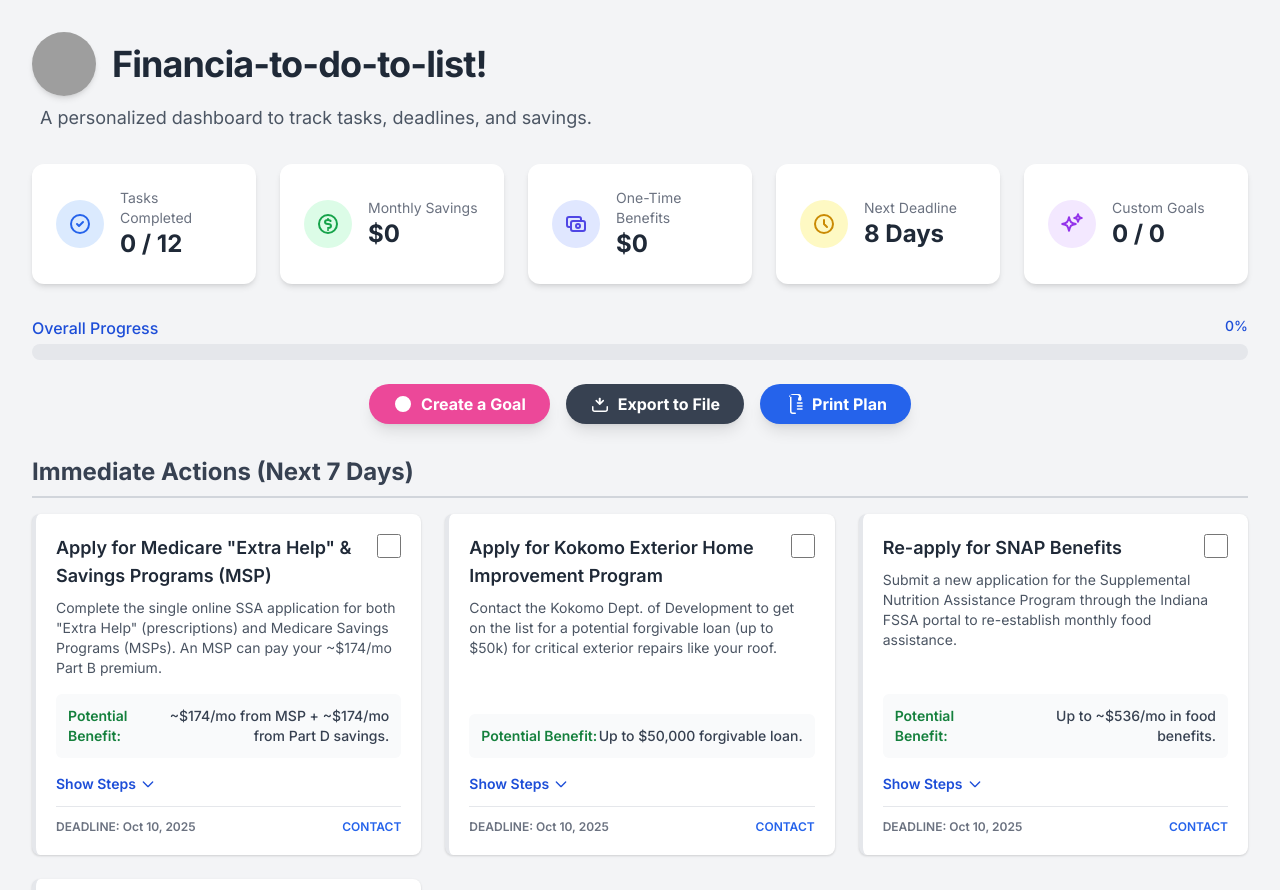
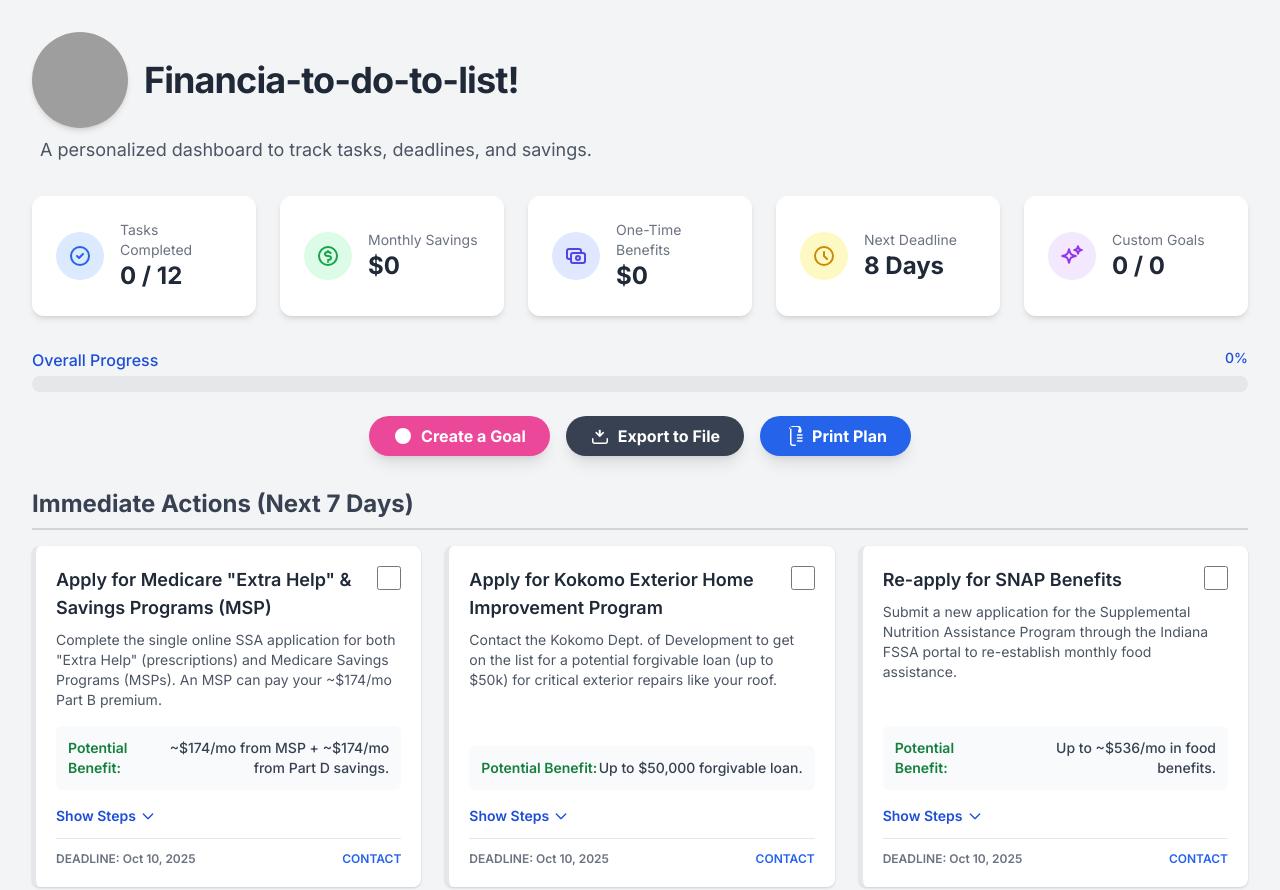
Before and after one commit to Kmberry1989/financiatodotolist, a plain HTML site: page index.html in a window 1280 px wide. Shown: the top 890 px of the page. Drawn offline with nearby package versions, Linux system fonts and the light colour scheme; grey boxes are pictures that could not be loaded.

Commit message:
Update index.html

```diff
--- a/index.html
+++ b/index.html
@@ -79,7 +79,7 @@
         <!-- Header -->
         <header class="mb-8">
             <div class="flex items-center space-x-3 sm:space-x-4">
-                <img src="https://raw.githubusercontent.com/Kmberry1989/financiatodotolist/44887d0dd2ad3131aa5961fc332d845e53c2119a/financiatodotolist.png" alt="Financia-to-do-to-list Logo" class="h-12 w-12 sm:h-16 sm:w-16 flex-shrink-0 rounded-full shadow-md">
+                <img src="https://raw.githubusercontent.com/Kmberry1989/financiatodotolist/44887d0dd2ad3131aa5961fc332d845e53c2119a/financiatodotolist.png" alt="Financia-to-do-to-list Logo" class="h-20 w-20 sm:h-24 sm:w-24 flex-shrink-0 rounded-full shadow-md">
                 <h1 class="text-3xl sm:text-4xl font-bold text-gray-800 tracking-tight">Financia-to-do-to-list!</h1>
             </div>
             <p class="text-lg text-gray-600 mt-2 pl-1 sm:pl-2">A personalized dashboard to track tasks, deadlines, and savings.</p>
```
